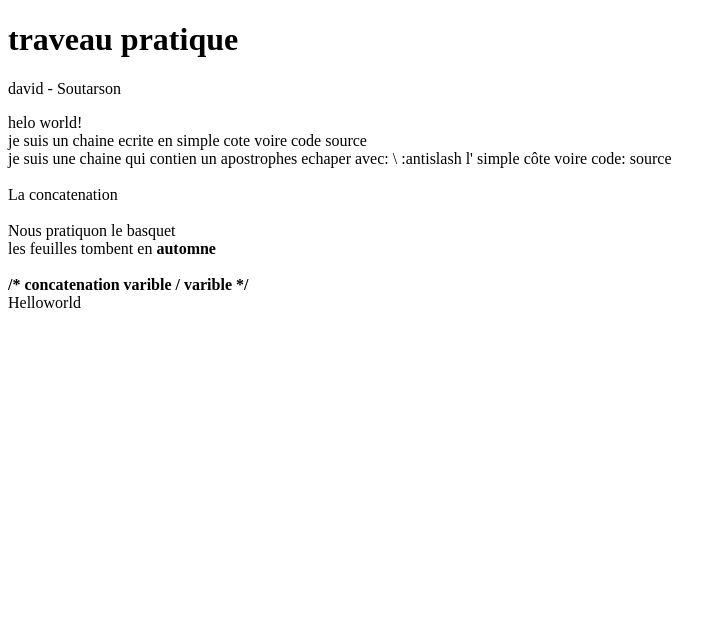
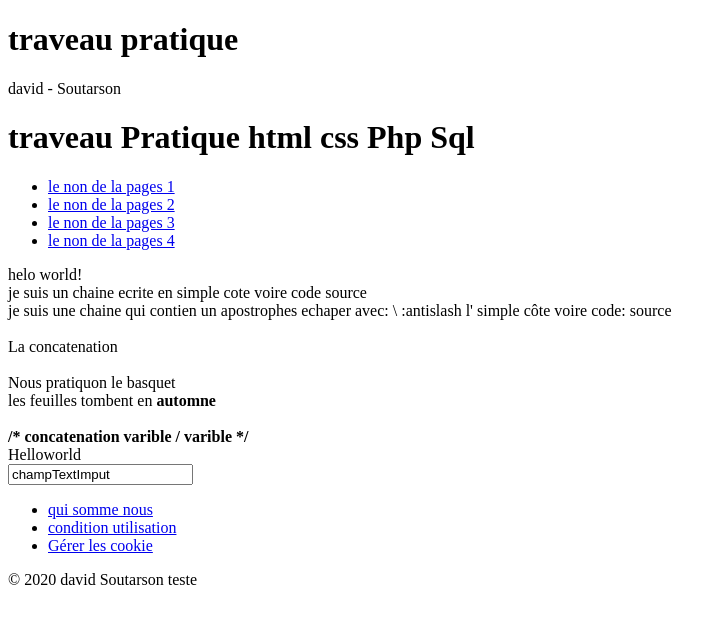
Before and after one commit to davidSoutarson/www, a PHP site: page /TraveauPratique.php in a window 1280 px wide. Shown: the top 624 px of the page, without its empty margins (0-727 px from the left). Run offline with PHP 8.4, Linux system fonts and the light colour scheme.

Commit message:
j'ai ajouter tois nouveau fichier pour les besois du TP les fichier sons : fomulaire.php; footer.php et menuHeader.php

```diff
--- a/tp01/TraveauPratique.php
+++ b/tp01/TraveauPratique.php
@@ -7,7 +7,13 @@
   <body>
     <h1>traveau pratique</h1>
     <p>david - Soutarson</p>
+
+
+
     <?php
+    //cecie se pase apprer dans laprentisage
+    // includ
+    include ("menuHeader.php");
     // du code php
     echo "helo world!<br>";
     echo 'je suis un chaine ecrite en simple cote voire code source<br>';
@@ -27,5 +33,14 @@
 
      ?>
 
+    <form class="" action="index.html" method="post">
+      <input type="text" name="chanteste" value="champTextImput">
+    </form>
+
+    <?php
+    include ("footeur.php");
+     ?>
+
+    </form>
   </body>
 </html>
--- /dev/null
+++ b/tp01/footeur.php
@@ -0,0 +1,11 @@
+<footer class="footeur">
+  <nav class = "foot-nav">
+    <ul class = "foot-ul">
+      <li class = "foot-li"> <a href="#">qui somme nous </a> </li>
+      <li class = "foot-li"> <a href="#"> condition utilisation </a> </li>
+      <li class = "foot-li"> <a href="#"> Gérer les cookie </a> </li>
+    </ul>
+  </nav>
+
+  <p class="foot-copyright"> &copy; 2020 david Soutarson teste <p>
+</footer>
--- /dev/null
+++ b/tp01/menuHeader.php
@@ -0,0 +1,11 @@
+<header>
+  <h1>traveau Pratique html css Php Sql</h1>
+  <nav>
+    <ul>
+      <li> <a href="#">le non de la pages 1</a> </li>
+      <li> <a href="#">le non de la pages 2</a> </li>
+      <li> <a href="#">le non de la pages 3</a> </li>
+      <li> <a href="#">le non de la pages 4</a> </li>
+    </ul>
+  </nav>
+</header>
```
Also changed, not shown: tp01/README.md, tp01/fomulaire.php (added).
